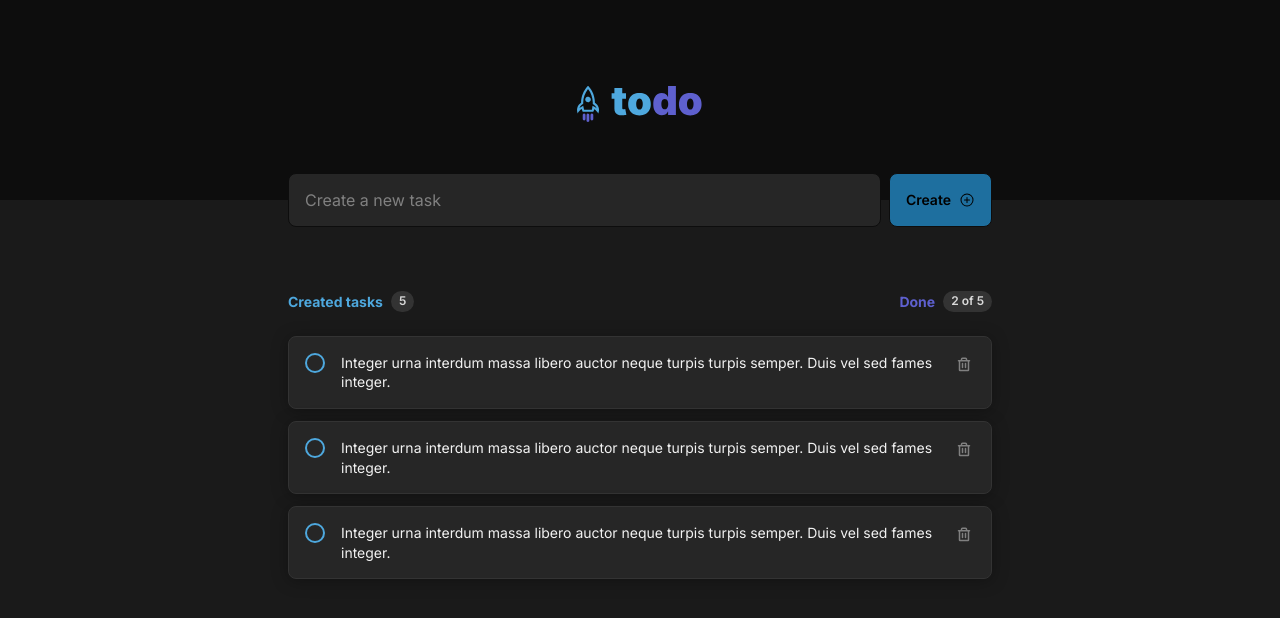
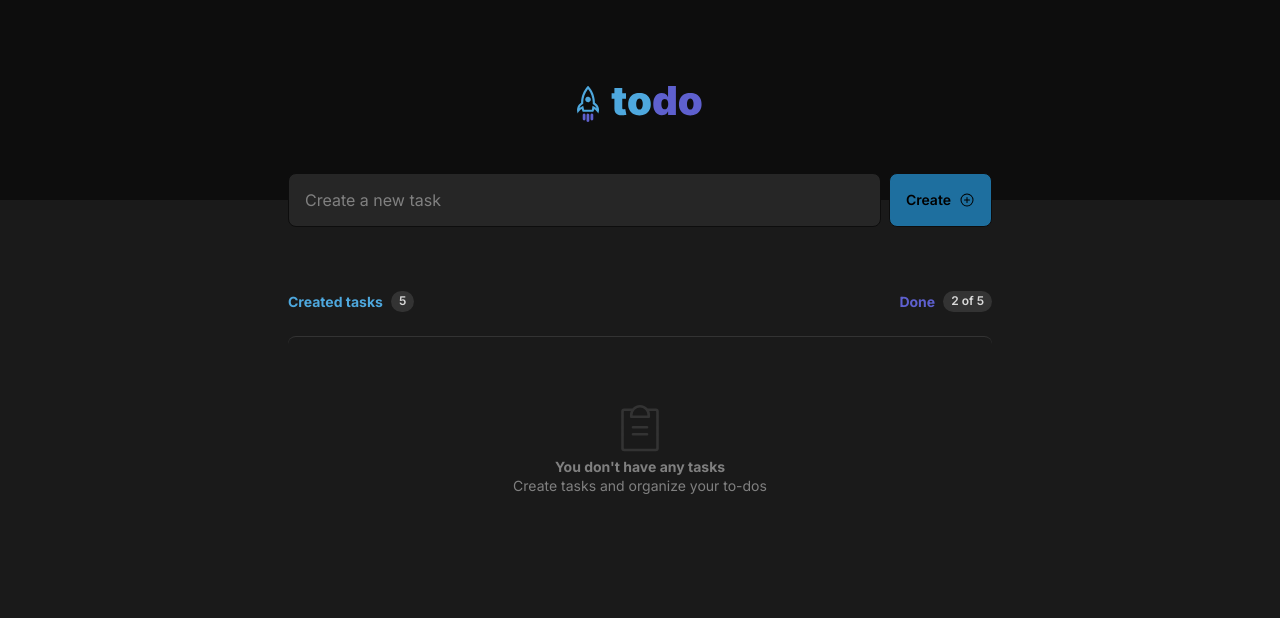
Before and after one commit to rHuggler/react-todo-list, a React (Vite) app: page / in a window 1280 px wide. Shown: the top 618 px of the page. Built offline with nearby package versions, Linux system fonts and the light colour scheme.

Commit message:
Create empty task list view

```diff
--- a/src/components/TaskList.module.css
+++ b/src/components/TaskList.module.css
@@ -38,3 +38,21 @@
     background-color: var(--gray-400);
     color: var(--gray-200);
 }
+
+.emptyTaskList {
+    display: flex;
+    flex-direction: column;
+    align-items: center;
+
+    margin-top: 1.5rem;
+    padding: 4rem 1.5rem;
+
+    color: var(--gray-300);
+
+    border-top: 1px solid var(--gray-400);
+    border-radius: 8px;
+}
+
+.emptyTaskList > svg {
+    color: var(--gray-400);
+}
--- a/src/components/TaskList.tsx
+++ b/src/components/TaskList.tsx
@@ -1,7 +1,24 @@
+import { ClipboardText } from "@phosphor-icons/react";
 import { Task } from "./Task";
 import styles from "./TaskList.module.css";
 
+const tasks: number[] = [];
+
 export function TaskList() {
+	function renderTasksOrEmpty() {
+		if (tasks.length) {
+			return tasks.map((t) => <Task key={t} />);
+		}
+
+		return (
+			<div className={styles.emptyTaskList}>
+				<ClipboardText size={56} weight="light" />
+				<strong>You don't have any tasks</strong>
+				<p>Create tasks and organize your to-dos</p>
+			</div>
+		);
+	}
+
 	return (
 		<div className={styles.taskList}>
 			<header>
@@ -14,9 +31,10 @@ export function TaskList() {
 					<span>2 of 5</span>
 				</div>
 			</header>
-			<Task />
-			<Task />
-			<Task />
+			<div>
+				{/* conditionally render tasks or empty list element */}
+				{renderTasksOrEmpty()}
+			</div>
 		</div>
 	);
 }
```
